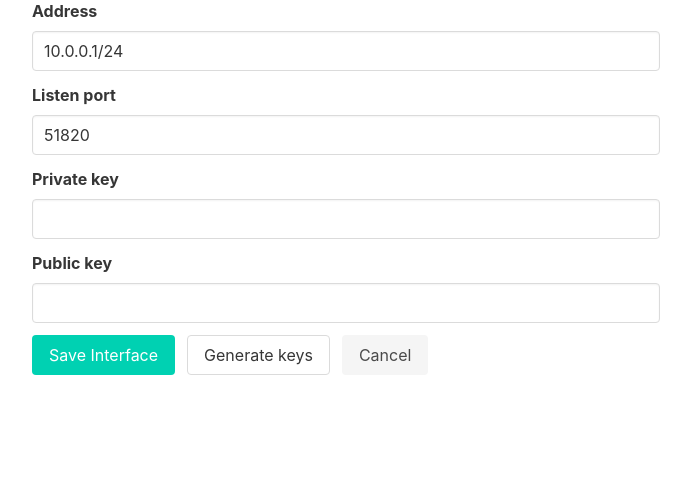
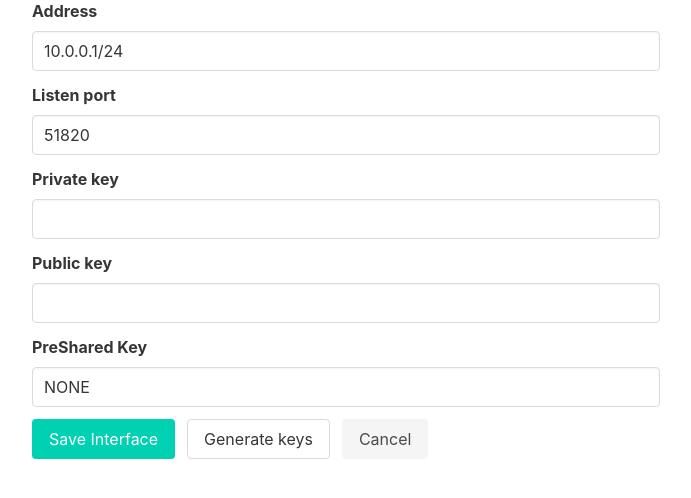
Before and after one commit to matyash12/SuperDuperVPN, a Django app: page /edit_interface in a window 1280 px wide. Shown: the part 73-571 px from the top of the page, without its empty margins (294-985 px from the left). Run offline with Django 4.2, Linux system fonts and the light colour scheme; the visitor is signed in with stand-in values (Sample User, id 1); data that the repository does not hold is empty; parts of the project's set-up code (start-up, migrations or seed data) failed here and were passed over.

Commit message:
PreSharedkey

```diff
--- a/mysite/SuperDuperVPN/forms.py
+++ b/mysite/SuperDuperVPN/forms.py
@@ -25,10 +25,10 @@ class WireGuardInterfaceForm(ModelForm):
     ListenPort = forms.CharField(widget=BulmaTextInput,label='Listen port')
     PrivateKey = forms.CharField(widget=BulmaTextInput,required=False,label='Private key')
     PublicKey = forms.CharField(widget=BulmaTextInput,required=False,label='Public key')
-
+    PreSharedKey = forms.CharField(widget=BulmaTextInput,required=False,label='PreShared Key')
     class Meta:
         model = WireGuardInterface
-        fields = ['Address','ListenPort','PrivateKey','PublicKey']
+        fields = ['Address','ListenPort','PrivateKey','PublicKey','PreSharedKey']
 
 
 class WireGuardPeerForm(ModelForm):
--- a/mysite/SuperDuperVPN/models.py
+++ b/mysite/SuperDuperVPN/models.py
@@ -20,6 +20,8 @@ class WireGuardInterface(models.Model):
     PrivateKey = models.CharField(max_length=200)
     #not needed for interface but needed for peers
     PublicKey = models.CharField(max_length=200)
+
+    PreSharedKey = models.CharField(max_length=200,default='NONE')
 
 class WireGuardPeer(models.Model):
     #client gives this name it is for to friendly-know what is it
--- a/mysite/SuperDuperVPN/tasks.py
+++ b/mysite/SuperDuperVPN/tasks.py
@@ -14,6 +14,8 @@ import time
 def HelloWorld():
     print('HELLO WORLD!')
 
+
+#called everytime when something has to be changed for server wireguard configuration (wg0.conf)
 @shared_task
 def Wireguard_from_database_to_config_file():
     wireguard = Wireguard.ConfigFile(settings.WIREGUARD_CONF_FILE_PATH)
@@ -36,7 +38,8 @@ def Wireguard_from_database_to_config_file():
             'Address':interface.Address,
             'SaveConfig':interface.SaveConfig,
             'ListenPort':interface.ListenPort,
-            'PrivateKey':interface.PrivateKey
+            'PrivateKey':interface.PrivateKey,
+            'PreSharedKey':interface.PreSharedKey,
         },
         'Peers':peers,
         #for settings extra rules after interface
--- a/mysite/SuperDuperVPN/templates/edit_interface.html
+++ b/mysite/SuperDuperVPN/templates/edit_interface.html
@@ -48,6 +48,11 @@
             <label class="label">{{form.PublicKey.label}}</label>
             <div class="control">{{form.PublicKey}}</div>
           </div>
+           <!--PreSharedKey-->
+           <div class="field">
+            <label class="label">{{form.PreSharedKey.label}}</label>
+            <div class="control">{{form.PreSharedKey}}</div>
+          </div>
 
           <!--Button-->
           <div class="field is-grouped">
--- a/mysite/SuperDuperVPN/views.py
+++ b/mysite/SuperDuperVPN/views.py
@@ -51,7 +51,8 @@ def edit_interface(request):
                 # Do something with the data, e.g., save to a model or send an email
                 return redirect(index)
         elif "generate" in request.POST["action"]:
-            # generate private key
+            # generate keys
+            #TODO secure it so it wont be accidentaly clicked on
             keymanager = Wireguard.KeyManager()
             private_key_bytes = keymanager.generate_private_key_bytes()
             form = WireGuardInterfaceForm(
@@ -63,6 +64,7 @@ def edit_interface(request):
                     "PublicKey": keymanager.decode_to_utf8(
                         keymanager.generate_public_key_bytes(private_key_bytes)
                     ),
+                    "PreSharedKey":keymanager.decode_to_utf8(keymanager.generate_preshared_key_bytes())
                 },
             )
 
@@ -176,6 +178,7 @@ def add_peer(request, pk):
     data["PublicKey"] = keymanager.decode_to_utf8(
         keymanager.generate_public_key_bytes(private_key_bytes)
     )
+    data["PreSharedKey"] = WireGuardInterface.objects.last().PreSharedKey
     # find suitable client ip
     all_possible_ips = Wireguard.IpManager().GetAllPossibleIPS()
     for ip in all_possible_ips:
@@ -218,6 +221,7 @@ def add_peer(request, pk):
                 "PublicKey": data["ServerPublickey"],
                 "AllowedIPs": data["AllowedIPs"],
                 "Endpoint": data["Endpoint"],
+                "PreSharedKey": data["PreSharedKey"],
             }
         ],
     }
```
Also changed, not shown: mysite/SuperDuperVPN/Wireguard.py (+8 -0 lines).
